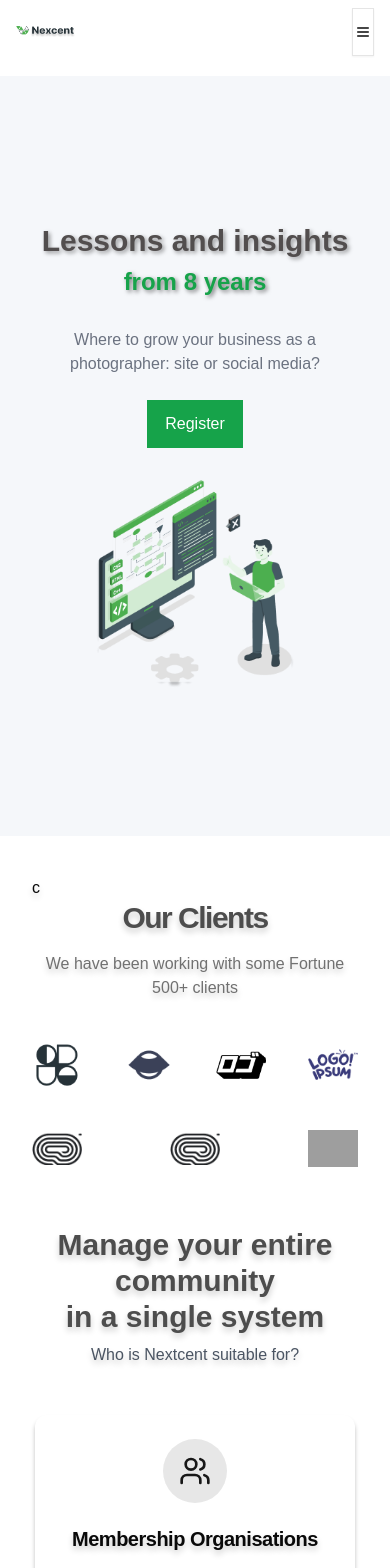
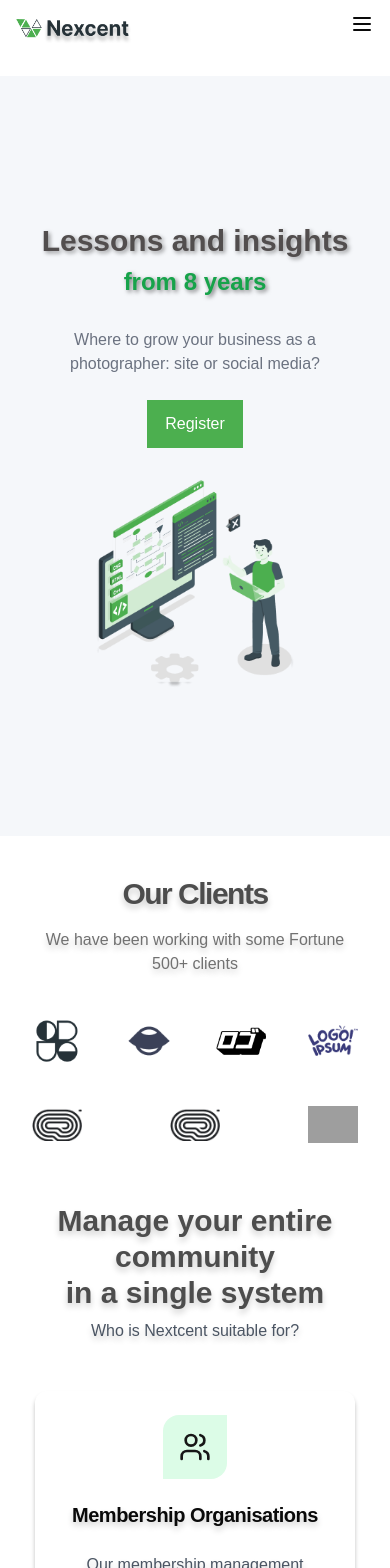
Before and after one commit to iinava/next-poc, a Next.js app: page / in a window 390 px wide. Shown: the top 1568 px of the page. Built offline with nearby package versions, Linux system fonts and the light colour scheme; grey boxes are pictures that could not be loaded.

Commit message:
style: :lipstick: style fixes

```diff
--- a/src/components/Navbar.tsx
+++ b/src/components/Navbar.tsx
@@ -11,6 +11,7 @@ import {
   SheetTitle,
 } from "@/components/ui/sheet";
 import RegisterDialog from "./RegisterDialog";
+import logo from "../../public/assets/logos/Nexcent_logo.png"
 export default function Navbar() {
   const navigation = [
     { name: "Home", href: "/" },
@@ -26,11 +27,11 @@ export default function Navbar() {
         <div className="flex w-full items-center justify-between">
           <Link href="/" className="flex items-center space-x-2">
             <Image
-              src="/assets/logos/Nexcent_logo.png"
+              src={logo}
               alt="Nexcent Logo"
               width={107.54}
               height={16.71}
-              className="w-[140px] h-auto sm:w-[120px]"
+              className="w-[350px]   sm:w-[107.54px]"
             />
           </Link>
 
@@ -57,14 +58,12 @@ export default function Navbar() {
           {/* Mobile Navigation */}
           <Sheet>
             <SheetTrigger asChild>
-              <Button
-                variant="outline"
-                size="icon"
-                className="md:hidden h-12 w-12 sm:h-10 sm:w-10"
+              <div
+                className="md:hidden h-12 w-12 cursor-pointer pt-1 "
               >
                 <Menu className="border-none outline-none" />
                 <span className="sr-only">Toggle navigation menu</span>
-              </Button>
+              </div>
             </SheetTrigger>
             <SheetContent side="right">
               <SheetTitle className="text-lg font-semibold">Menu</SheetTitle>
--- a/src/components/ScheduleDemoDialogue.tsx
+++ b/src/components/ScheduleDemoDialogue.tsx
@@ -15,7 +15,7 @@ export default function ScheduleDemoDialog() {
   return (
     <Dialog>
       <DialogTrigger asChild>
-        <Button variant="outline" className=" bg-green-500 hover:bg-green-600 text-white hover:text-white text-lg font-semibold h-12">Schedule a Demo</Button>
+        <Button variant="outline" className=" bg-[#4CAF4F] hover:bg-green-600 text-white hover:text-white text-lg font-semibold h-12">Schedule a Demo</Button>
       </DialogTrigger>
       <DialogContent className="sm:max-w-[525px]">
         <DialogHeader className="space-y-4">
--- a/src/components/sections/AchievementsSection.tsx
+++ b/src/components/sections/AchievementsSection.tsx
@@ -11,7 +11,7 @@ export default function AchievementsSection() {
   return (
     <section className="w-full  px-4   sm:px-[3vw] md:px-[100.23px] py-6 md:py-20 lg:py-20  flex justify-center bg-[#F5F7FA]">
       <div className="w-full">
-        <div className="flex justify-around items-center flex-wrap gap-16">
+        <div className="flex justify-between items-center flex-wrap gap-16  px-3">
           <div className="space-y-4">
             <h2 className="text-3xl font-bold tracking-tighter md:text-4xl/tight">
               Helping a local{" "} <br />
--- a/src/components/sections/ClientSection.tsx
+++ b/src/components/sections/ClientSection.tsx
@@ -17,7 +17,7 @@ export default function ClientSection() {
       className="w-full px-4 sm:px-[3vw] md:px-[100.23px] flex justify-center items-center flex-col py-10"
       style={{ textShadow: "0px 4px 6px rgba(0, 0, 0, 0.2)" }}
     >
-      <div className="container px-4 md:px-6">c
+      <div className="container px-4 md:px-6">
         <div className="flex flex-col items-center justify-center space-y-4 text-center">
           <h2 className="text-3xl font-bold tracking-tighter sm:text-4xl md:text-5xl text-[#4D4D4D]">
             Our Clients
--- a/src/components/sections/CommunitySection.tsx
+++ b/src/components/sections/CommunitySection.tsx
@@ -1,5 +1,5 @@
 import { Card, CardContent, CardHeader, CardTitle } from "@/components/ui/card";
-import { Users, Building2, Users2 } from "lucide-react";
+import { Users, Building2, Users2 ,Hand } from "lucide-react";
 
 export default function CommunitySection() {
   const features = [
@@ -16,7 +16,7 @@ export default function CommunitySection() {
         "Our membership management software provides full automation of membership renewals and payments",
     },
     {
-      icon: Users2,
+      icon: Hand,
       title: "Clubs And Groups",
       description:
         "Our membership management software provides full automation of membership renewals and payments",
@@ -38,7 +38,7 @@ export default function CommunitySection() {
               className="border-none shadow-[0_4px_4px_0_rgba(0,0,0,0.25)] hover:shadow-lg transition-shadow w-80 h-80"
             >
               <CardHeader>
-                <div className="w-16 h-16 mx-auto mb-4 bg-primary/10 rounded-full flex items-center justify-center">
+                <div className="w-16 h-16 mx-auto mb-4 bg-green-100  rounded-tl-2xl rounded-br-2xl flex items-center justify-center ">
                   <feature.icon className="w-8 h-8 text-primary" />
                 </div>
                 <CardTitle className="text-xl">{feature.title}</CardTitle>
--- a/src/components/sections/HeroSection.tsx
+++ b/src/components/sections/HeroSection.tsx
@@ -17,7 +17,7 @@ export default function HeroSection() {
             <div className="text-gray-500 mt-1 text-center lg:text-left">
                 Where to grow your business as a photographer: site or social media?
             </div>
-            <button className="bg-green-600 flex justify-center items-center p-6 px-12 text-white h-[34px] w-[85px] mt-6  hover:bg-green-700 mx-auto lg:mx-0">
+            <button className="bg-[#4CAF4F] flex justify-center items-center p-6 px-12 text-white h-[34px] w-[85px] mt-6  hover:bg-green-700 mx-auto lg:mx-0">
                 Register
             </button>
         </div>
```
